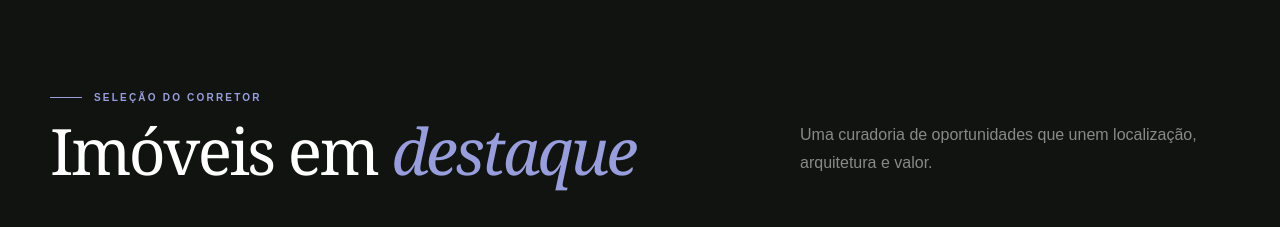
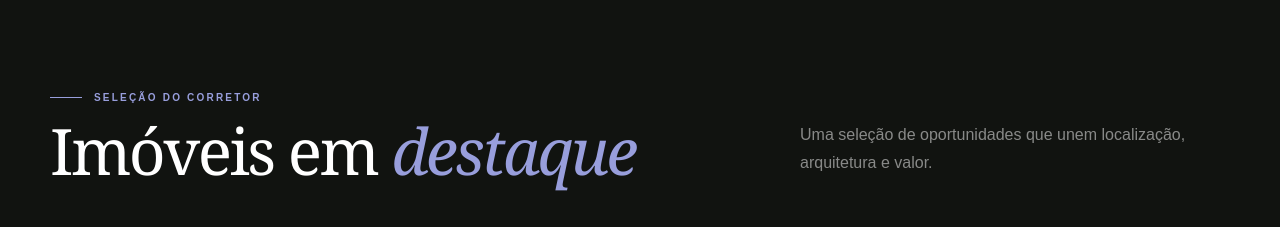
Before and after one commit to Nickcode25/site-jorge, a Next.js app: page / in a window 1280 px wide. Shown: the part 1660-1887 px from the top of the page. Built offline with nearby package versions, Linux system fonts and the light colour scheme; no server answers; the database is empty.

Commit message:
Update featured properties copy

```diff
--- a/src/pages/HomePage.tsx
+++ b/src/pages/HomePage.tsx
@@ -51,7 +51,7 @@ export function HomePage() {
         <div className="site-container">
           <div className="section-heading featured-heading">
             <div><span className="section-label section-label--gold">Seleção do corretor</span><h2>Imóveis em <em>destaque</em></h2></div>
-            <p>Uma curadoria de oportunidades que unem localização, arquitetura e valor.</p>
+              <p>Uma seleção de oportunidades que unem localização, arquitetura e valor.</p>
           </div>
           {loading ? <PageLoader /> : <div className="property-grid property-grid--featured">{properties.map((property) => <PropertyCard key={property.id} property={property} compact />)}</div>}
           <div className="center-action"><Link to="/imoveis" className="button button--outline-light">Ver todos os imóveis <ArrowRight size={18} /></Link></div>
```
